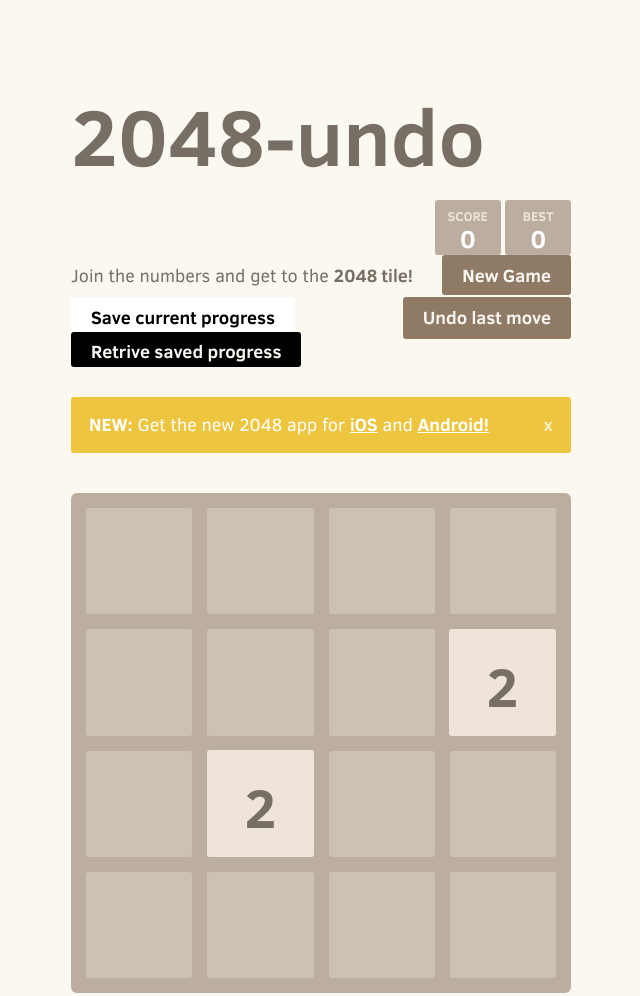
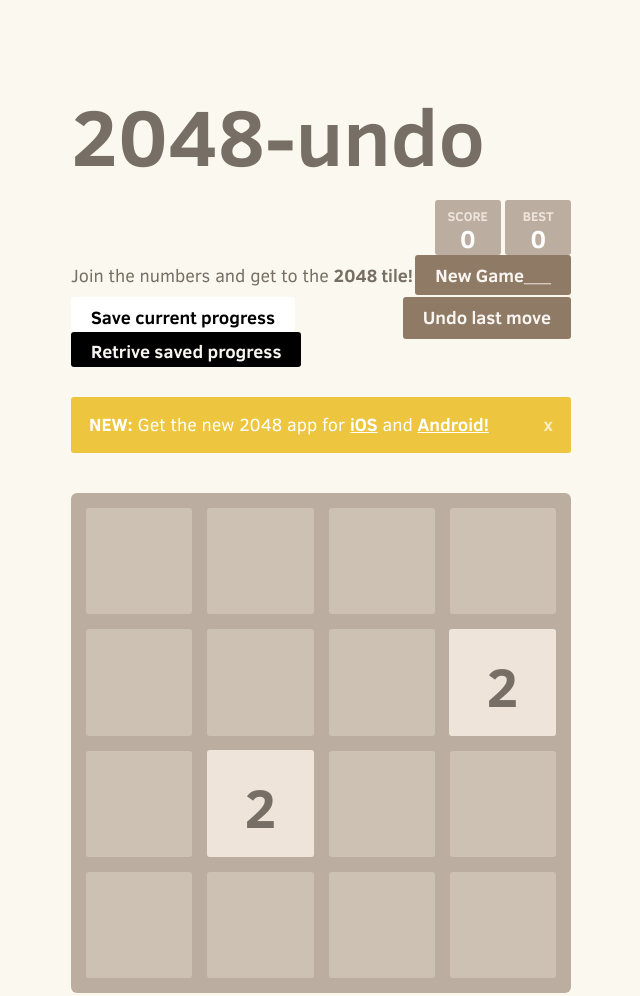
Before and after one commit to PMX10/2048RE, a plain HTML site: page index.html in a window 1280 px wide. Shown: the top 996 px of the page, without its empty margins (319-959 px from the left). Drawn offline with Linux system fonts and the light colour scheme.

Commit message:
Update index.html

```diff
--- a/index.html
+++ b/index.html
@@ -34,7 +34,7 @@
 
     <div class="above-game">
       <p class="game-intro">Join the numbers and get to the <strong>2048 tile!</strong></p>
-      <a class="restart-button">New Game</a>
+      <a class="restart-button">New Game___</a>
       <a class="restore-button">Undo last move</a>
       <a class="store-button">Save current progress</a>
       <a class="paint-button">Retrive saved progress</a>
```
